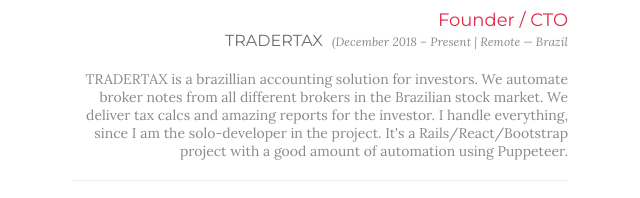
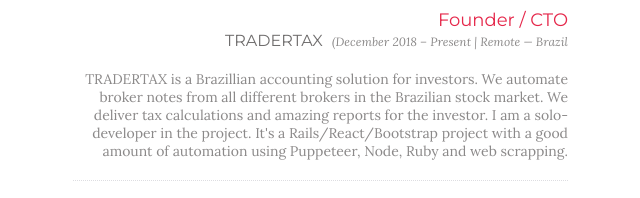
Before and after one commit to djalmaaraujo/resume, a website: page index.html in a window 1280 px wide. Shown: the part 465-663 px from the top of the page, 622-1262 px from the left. Drawn offline with Linux system fonts and the light colour scheme.

Commit message:
adjust tradertax info

```diff
--- a/index.html
+++ b/index.html
@@ -141,7 +141,7 @@
                 <span class="content-time">(<time>December 2018</time> – Present | <span class="address">Remote — Brazil</span>
               </h4>
 
-              <p>TRADERTAX is a brazillian accounting solution for investors. We automate broker notes from all different brokers in the Brazilian stock market. We deliver tax calcs and amazing reports for the investor. I handle everything, since I am the solo-developer in the project. It's a Rails/React/Bootstrap project with a good amount of automation using Puppeteer.</p>
+              <p>TRADERTAX is a Brazillian accounting solution for investors. We automate broker notes from all different brokers in the Brazilian stock market. We deliver tax calculations and amazing reports for the investor. I am a solo-developer in the project. It's a Rails/React/Bootstrap project with a good amount of automation using Puppeteer, Node, Ruby and web scrapping.</p>
             </div>
 
             <div class="content-item">
```
